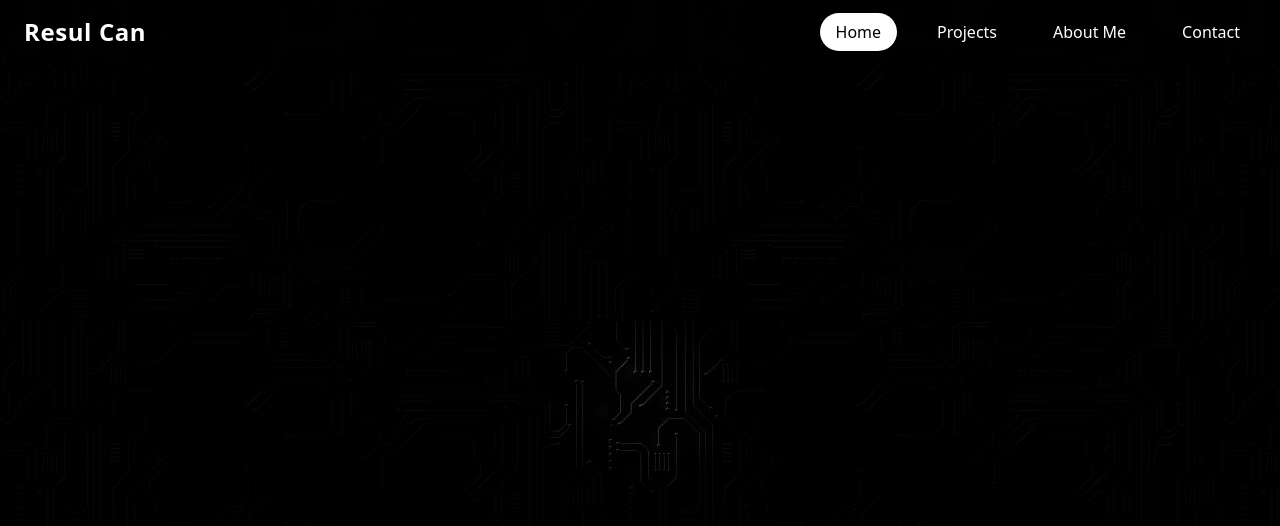
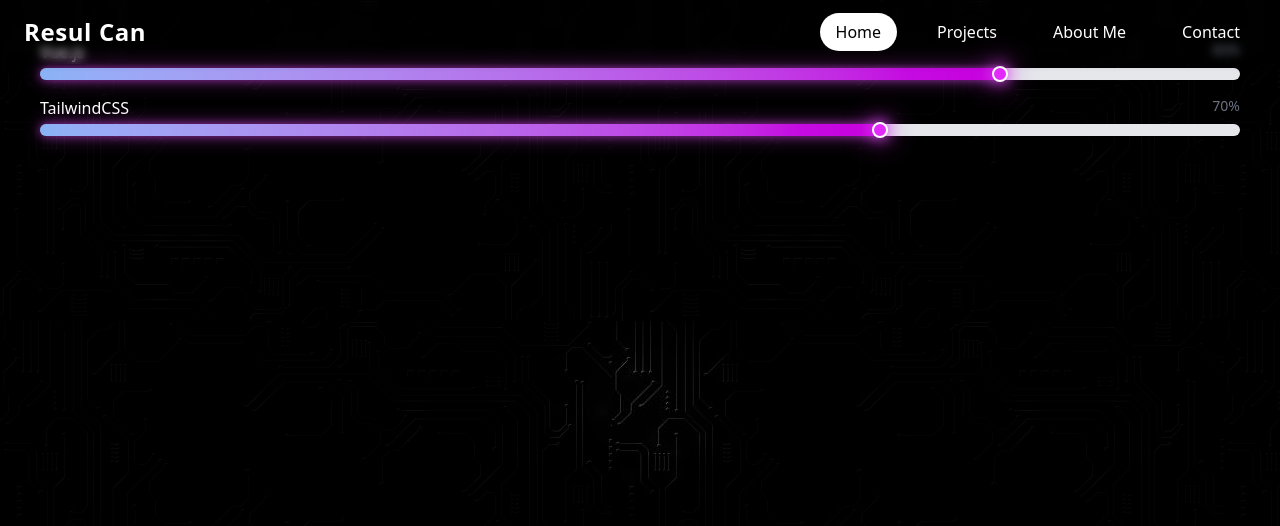
Before and after one commit to cwnnn/myWeb-portfolio, a Vue app: page / in a window 1280 px wide. Shown: the top 526 px of the page. Built offline with nearby package versions, Linux system fonts and the light colour scheme.

Commit message:
feat: update dependencies and add RcsProficiencyBar component with styling

```diff
--- a/src/App.vue
+++ b/src/App.vue
@@ -1,6 +1,7 @@
 <script setup>
 import { onMounted } from 'vue';
 import Header from './components/RcsHeader/RcsHeader.vue';
+import RcsProficiencyBar from './components/RcsProficiencyBar/RcsProficiencyBar.vue'
 
 onMounted(() => {
   const overlay = document.getElementById('overlay');
@@ -18,7 +19,8 @@ onMounted(() => {
      <Header />
      <div id="overlay" class="fixed inset-0 z-10 bg-black bg-opacity-90 pointer-events-none"></div>
       <main class="relative z-20 text-white p-10">
-
+        <RcsProficiencyBar skill="Vue.js" :level="80" />
+        <RcsProficiencyBar skill="TailwindCSS" :level="70" />
       </main>
 </template>
 
--- /dev/null
+++ b/src/components/RcsProficiencyBar/RcsProficiencyBar.css
@@ -0,0 +1,42 @@
+@reference "tailwindcss/theme.css";
+
+.bar-wrapper {
+    @apply w-full mb-4;
+}
+
+.bar {
+    @apply flex justify-between mb-1;
+}
+
+.bar-skill {
+    @aplly text-sm font-medium text-gray-700;
+}
+
+.bar-lvl {
+    @apply text-sm font-medium text-gray-500;
+}
+
+.bar-bg {
+    @apply w-full bg-gray-200 rounded-full h-3 relative;
+}
+
+.bar-front {
+    @apply h-3 rounded-full bg-gradient-to-r from-blue-500/50 to-fuchsia-600 transition-all duration-700 ease-in-out;
+}
+.bar-cycle {
+  @apply absolute top-1/2 -translate-y-1/2 w-4 h-4 bg-fuchsia-500 rounded-full border-2 border-white transition-all duration-300 ease-in-out cursor-pointer;
+}
+
+.bar-cycle:active {
+  @apply w-6 h-6 bg-white border-fuchsia-500;
+  box-shadow: 0 0 15px rgba(255, 255, 255, 0.9), 0 0 25px rgba(217, 70, 239, 0.7);
+  transition: all 0.1s ease-in-out;
+}
+
+.glow-fill {
+  box-shadow: 0 0 10px rgba(217, 70, 239, 0.6), 0 0 20px rgba(217, 70, 239, 0.4);
+}
+
+.glow-dot {
+  box-shadow: 0 0 12px rgba(217, 70, 239, 0.6),0 0 18px rgba(217, 70, 239,0.9),0 0 30px rgba(217, 70, 239,0.9);
+}
--- /dev/null
+++ b/src/components/RcsProficiencyBar/RcsProficiencyBar.vue
@@ -0,0 +1,114 @@
+<template>
+  <div class="bar-wrapper">
+    <div class="bar">
+      <span class="bar-skill">{{ skill }}</span>
+      <span class="bar-lvl">{{ level }}%</span>
+    </div>
+
+    <div class="bar-bg glow-bar" ref="barRef">
+      <!-- İç bar: barCycleX ile senkronize -->
+      <div
+        class="bar-front glow-fill"
+        :style="{
+          width: `${barCycleX}%`,
+          transition: isDragging ? 'none' : 'width 0.3s ease-out',
+        }"
+      ></div>
+
+      <!-- Hareket ettirilebilen daire -->
+      <div
+        class="bar-cycle glow-dot"
+        :class="{ active: isActive }"
+        :style="{
+          left: `calc(${barCycleX}% - 8px)`,
+          transition: isDragging ? 'none' : 'left 0.3s ease-out',
+        }"
+        @mousedown="handleMouseDown"
+        @click="toggleActive"
+      ></div>
+    </div>
+  </div>
+</template>
+
+
+<script setup lang="ts">
+import { ref, watch, onMounted, onBeforeUnmount } from 'vue'
+
+const props = defineProps<{
+  skill: string
+  level: number
+
+}>()
+
+const isActive = ref(false)
+const isDragging = ref(false)
+const barCycleX = ref(0)
+const rebound = ref(0)
+const barRef = ref<HTMLElement | null>(null)
+const defaultLeft = ref(0)
+
+function toggleActive() {
+  isActive.value = !isActive.value
+}
+
+// Bar doluluk oranına göre default pozisyonu hesapla
+onMounted(() => {
+  defaultLeft.value = props.level
+  barCycleX.value = props.level
+  rebound.value= props.level
+})
+
+function handleMouseDown(e: MouseEvent) {
+  isDragging.value = true
+  document.addEventListener('mousemove', handleMouseMove)
+  document.addEventListener('mouseup', handleMouseUp)
+}
+
+function handleMouseMove(e: MouseEvent) {
+  if (!isDragging.value || !barRef.value) return
+
+  const rect = barRef.value.getBoundingClientRect()
+  const offsetX = e.clientX - rect.left
+  const percentage = (offsetX / rect.width) * 100
+
+  // 0 ile 100 arasında sınırla
+  barCycleX.value = Math.min(100, Math.max(0, percentage))
+}
+
+function handleMouseUp() {
+  isDragging.value = false
+  const notr = ref(0) //buradaki -1 ya da +1 tanımlayıp sonrasında bunu çarpıp normal değerden çıkarıcam atık bir kat sayıyı(yay efekti için)
+
+  if(defaultLeft.value + 0.4*(defaultLeft.value-barCycleX.value)>100){
+    rebound.value = 100
+  }
+  else if(defaultLeft.value + 0.4*(defaultLeft.value-barCycleX.value)<0){
+    rebound.value = 0
+  }
+  else{
+    rebound.value = defaultLeft.value + 0.4*(defaultLeft.value-barCycleX.value)
+  }
+
+
+
+  barCycleX.value = rebound.value
+
+
+  setTimeout(() => {
+    barCycleX.value = defaultLeft.value
+  }, 300);
+
+
+
+  document.removeEventListener('mousemove', handleMouseMove)
+  document.removeEventListener('mouseup', handleMouseUp)
+}
+
+onBeforeUnmount(() => {
+  document.removeEventListener('mousemove', handleMouseMove)
+  document.removeEventListener('mouseup', handleMouseUp)
+})
+</script>
+
+
+<style scoped src="./RcsProficiencyBar.css"></style>
```
Also changed, not shown: package.json (+4 -4 lines), 1 other file (tests, documents, lock files or other folders).
